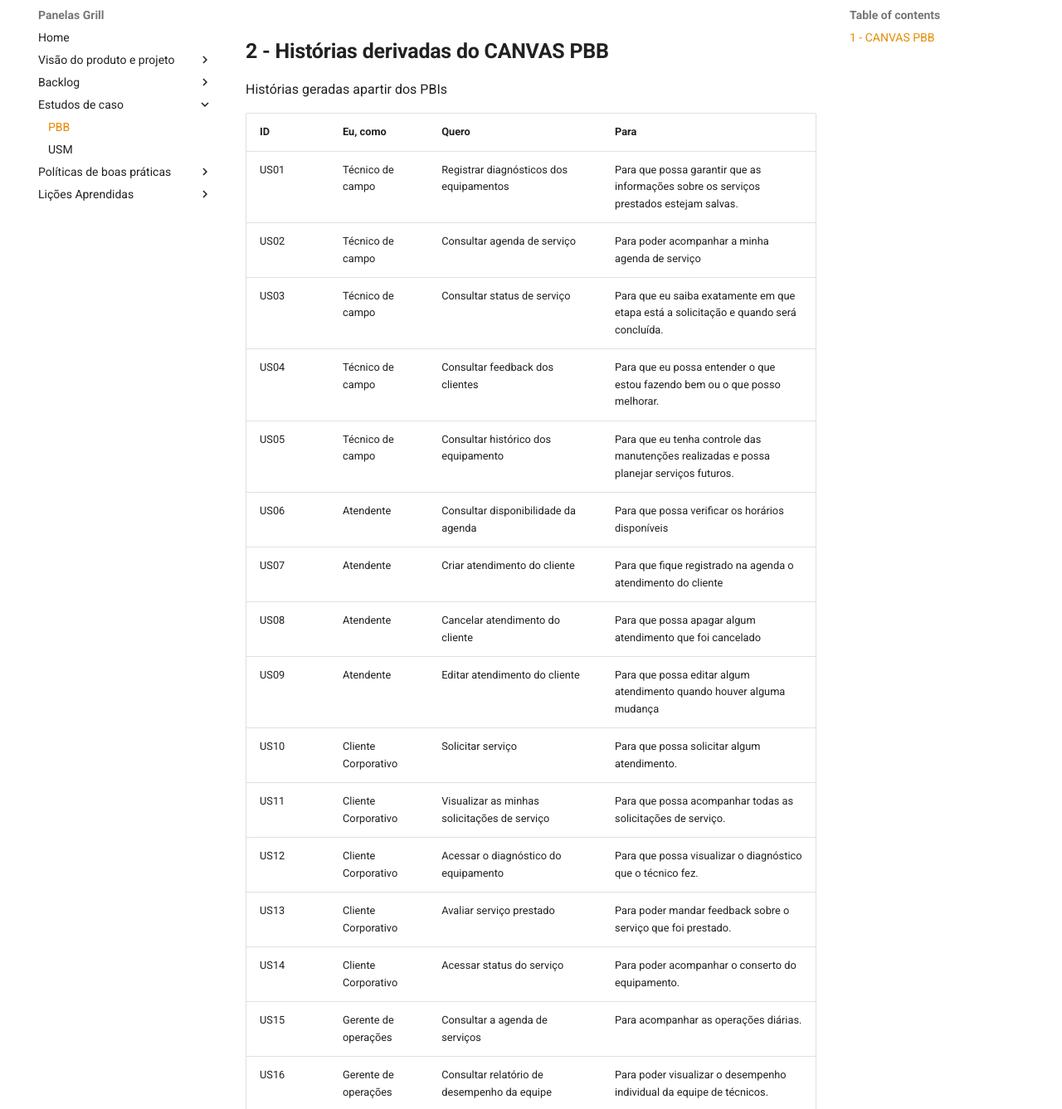
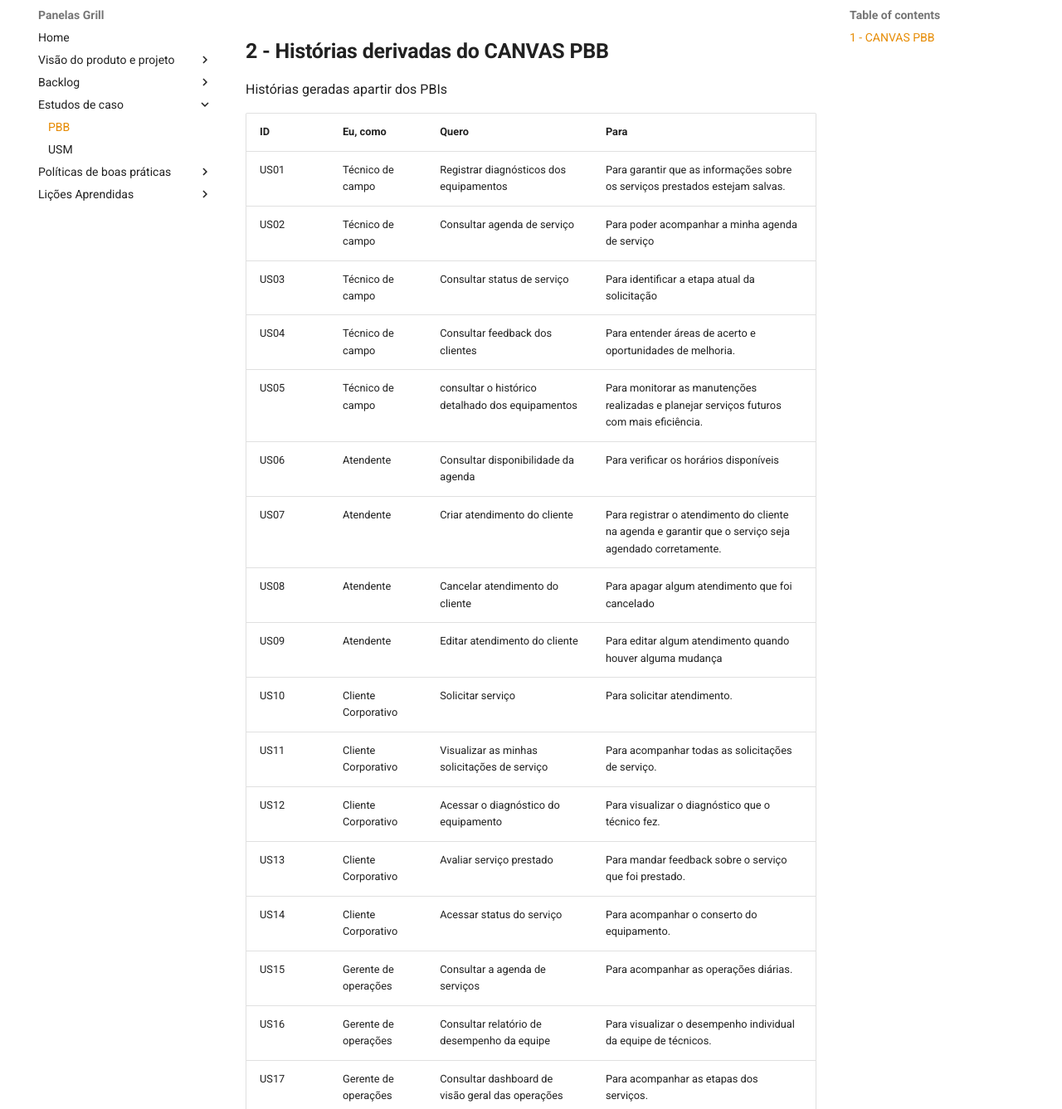
Before and after one commit to mdsreq-fga-unb/2024.2-T03-PanelasGrill, an MkDocs documentation site: the page built from docs/unidade3/pbb.md, in a window 1280 px wide and 1400 px high, scrolled down 762 px, cut to the strip 63-1400 px from the top of the window. Shown: the whole strip at 83% size. Built offline with MkDocs 1.6.1 and Material for MkDocs 9.7.7, drawn with Linux system fonts in a browser that asks for light colours; comment, search, counter and statistics services are not loaded; some of the changed text lies outside the part shown.

Commit message:
fix: arrumando alguns erros de português

```diff
--- a/docs/unidade3/pbb.md
+++ b/docs/unidade3/pbb.md
@@ -20,27 +20,27 @@ Histórias geradas apartir dos PBIs
 
 | **ID**                         | **Eu, como**                                | **Quero**                                                                                          | **Para**                                                                                          |
 |---------------------------------|--------------------------------------------|---------------------------------------------------------------------------------------------------|---------------------------------------------------------------------------------------------------|
-| US01  | Técnico de campo | Registrar diagnósticos dos equipamentos | Para que possa garantir que as informações sobre os serviços prestados estejam salvas.                                                                                          |
+| US01  | Técnico de campo | Registrar diagnósticos dos equipamentos | Para garantir que as informações sobre os serviços prestados estejam salvas.                                                                                          |
 | US02 | Técnico de campo | Consultar agenda de serviço | Para poder acompanhar a minha agenda de serviço                                                                                        |
-| US03 | Técnico de campo | Consultar status de serviço  | Para que eu saiba exatamente em que etapa está a solicitação e quando será concluída.                                                                                      |
-| US04 | Técnico de campo | Consultar feedback dos clientes  | Para que eu possa entender o que estou fazendo bem ou o que posso melhorar.                                                                                      |
-| US05 | Técnico de campo | Consultar histórico dos equipamento  | Para que eu tenha controle das manutenções realizadas e possa planejar serviços futuros.                                                                                       |
-| US06 | Atendente | Consultar disponibilidade da agenda | Para que possa verificar os horários disponíveis                                                                                        |
-| US07 | Atendente | Criar atendimento do cliente  | Para que fique registrado na agenda o atendimento do cliente                                                                                        |
-| US08 | Atendente | Cancelar atendimento do cliente | Para que possa apagar algum atendimento que foi cancelado                                                                                       |
-| US09 | Atendente | Editar atendimento do cliente | Para que possa editar algum atendimento quando houver alguma mudança                                                                                       |
-| US10    | Cliente Corporativo      | Solicitar serviço                                            | Para que possa solicitar algum atendimento.                                                      |
-| US11    | Cliente Corporativo      | Visualizar as minhas solicitações de serviço                 | Para que possa acompanhar todas as solicitações de serviço.                                      |
-| US12    | Cliente Corporativo      | Acessar o diagnóstico do equipamento                         | Para que possa visualizar o diagnóstico que o técnico fez.                                       |
-| US13    | Cliente Corporativo      | Avaliar serviço prestado                                     | Para poder mandar feedback sobre o serviço que foi prestado.                                     |
-| US14    | Cliente Corporativo      | Acessar status do serviço                                    | Para poder acompanhar o conserto do equipamento.                                                 |
+| US03 | Técnico de campo | Consultar status de serviço  | Para identificar a etapa atual da solicitação                                                                                      |
+| US04 | Técnico de campo | Consultar feedback dos clientes  | Para entender áreas de acerto e oportunidades de melhoria.                                                                                     |
+| US05 | Técnico de campo | consultar o histórico detalhado dos equipamentos | Para monitorar as manutenções realizadas e planejar serviços futuros com mais eficiência.                                                                                       |
+| US06 | Atendente | Consultar disponibilidade da agenda | Para verificar os horários disponíveis                                                                                        |
+| US07 | Atendente | Criar atendimento do cliente  | Para registrar o atendimento do cliente na agenda e garantir que o serviço seja agendado corretamente. |
+| US08 | Atendente | Cancelar atendimento do cliente | Para apagar algum atendimento que foi cancelado                                                                                       |
+| US09 | Atendente | Editar atendimento do cliente | Para editar algum atendimento quando houver alguma mudança                                                                                       |
+| US10    | Cliente Corporativo      | Solicitar serviço                                            | Para solicitar atendimento.                                                      |
+| US11    | Cliente Corporativo      | Visualizar as minhas solicitações de serviço                 | Para acompanhar todas as solicitações de serviço.                                      |
+| US12    | Cliente Corporativo      | Acessar o diagnóstico do equipamento                         | Para visualizar o diagnóstico que o técnico fez.                                       |
+| US13    | Cliente Corporativo      | Avaliar serviço prestado                                     | Para mandar feedback sobre o serviço que foi prestado.                                     |
+| US14    | Cliente Corporativo      | Acessar status do serviço                                    | Para acompanhar o conserto do equipamento.                                                 |
 | US15    | Gerente de operações     | Consultar a agenda de serviços                               | Para acompanhar as operações diárias.                                                           |
-| US16    | Gerente de operações     | Consultar relatório de desempenho da equipe                  | Para poder visualizar o desempenho individual da equipe de técnicos.                            |
-| US17    | Gerente de operações     | Consultar dashboard de visão geral das operações             | Para poder acompanhar as etapas dos serviços.                                                   |
-| US18    | Gerente de operações     | Consultar o relatório de avaliação do cliente                | Para poder acompanhar os feedbacks dos clientes.                                                 |
-| US19    | Gerente de operações     | Exportar para Excel o dashboard de visão geral das operações | Para que possa extrair do sistema e apresentar em outros lugares o relatório.                   |
-| US20    | Gerente de operações     | Exportar para PDF o relatório de avaliação do cliente        | Para que possa extrair do sistema e apresentar em outros lugares o relatório.                   |
-| US21    | Gerente de operações     | Exportar para PDF o relatório de desempenho da equipe        | Para que possa extrair do sistema e apresentar em outros lugares o relatório.                   |
+| US16    | Gerente de operações     | Consultar relatório de desempenho da equipe                  | Para visualizar o desempenho individual da equipe de técnicos.                            |
+| US17    | Gerente de operações     | Consultar dashboard de visão geral das operações             | Para acompanhar as etapas dos serviços.                                                   |
+| US18    | Gerente de operações     | Consultar o relatório de avaliação do cliente                | Para acompanhar os feedbacks dos clientes.                                                 |
+| US19    | Gerente de operações     | Exportar para Excel o dashboard de visão geral das operações | Para extrair do sistema e apresentar em outros lugares o relatório.                   |
+| US20    | Gerente de operações     | Exportar para PDF o relatório de avaliação do cliente        | Para extrair do sistema e apresentar em outros lugares o relatório.                   |
+| US21    | Gerente de operações     | Exportar para PDF o relatório de desempenho da equipe        | Para extrair do sistema e apresentar em outros lugares o relatório.                   |
 
 
 ## **3 - Histórias com critérios de aceitação declarados**
@@ -57,7 +57,7 @@ Histórias geradas apartir dos PBIs
     </ul>
   </li>
   <li>
-    <strong>US02: Eu, como técnico de campo, quero consultar a agenda de serviço, para poder visualizar os próximos atendimentos da minha agenda.</strong>
+    <strong>US02: Eu, como técnico de campo, quero consultar a agenda de serviço, para poder acompanhar a minha agenda de serviço</strong>
     <ul>
       <li><strong>A -</strong> A agenda exibe o endereço, tipo de serviço e informações adicionais do cliente para cada atendimento.
       </li>
@@ -66,7 +66,7 @@ Histórias geradas apartir dos PBIs
     </ul>
   </li>
   <li>
-    <strong>US05:  Eu, como técnico de campo,  quero  consultar históricos dos equipamentos, para que eu tenha controle das manutenções realizadas e possa planejar serviços futuros.</strong>
+    <strong>US05:  Eu, como técnico de campo,  quero  consultar históricos dos equipamentos, para monitorar as manutenções realizadas e planejar serviços futuros com mais eficiência.</strong>
     <ul>
       <li><strong>A -</strong> É permitido buscar o histórico de um equipamento por numero de protocolo ou cliente.
       </li>
@@ -75,7 +75,7 @@ Histórias geradas apartir dos PBIs
     </ul>
   </li>
   <li>
-    <strong>US06: Eu. como atendente, quero consultar a disponibilidade da agenda, para que possa verificar os horários disponíveis  </strong>
+    <strong>US06: Eu. como atendente, quero consultar a disponibilidade da agenda, para verificar os horários disponíveis </strong>
     <ul>
       <li><strong>A -</strong> A disponibilidade da agenda é atualizada automaticamente, refletindo alterações feitas por outros atendentes ou eventos no sistema.
       </li>
@@ -85,7 +85,7 @@ Histórias geradas apartir dos PBIs
     </ul>
   </li>
   <li>
-    <strong>US07: Eu, como atendente, quero criar atendimento do cliente, para que fique registrado na agenda o atendimento do cliente.  </strong>
+    <strong>US07: Eu, como atendente, quero criar atendimento do cliente, para registrar o atendimento do cliente na agenda e garantir que o serviço seja agendado corretamente. </strong>
     <ul>
       <li><strong>A -</strong> A atendente deve registrar as informações obrigatórias do cliente (nome, contato e endereço) do serviço solicitado.
       </li>
@@ -94,7 +94,7 @@ Histórias geradas apartir dos PBIs
     </ul>
   </li>
   <li>
-    <strong>US10: Eu, como cliente corporativo, quero solicitar serviço, para que possa solicitar algum atendimento. </strong>
+    <strong>US10: Eu, como cliente corporativo, quero solicitar serviço, para solicitar atendimento. </strong>
     <ul>
       <li><strong>A -</strong> O cliente deve preencher campos obrigatórios(Nome, Endereço, tipo de aparelho).
       </li>
@@ -111,7 +111,7 @@ Histórias geradas apartir dos PBIs
     </ul>
   </li>
   <li>
-    <strong>US16: Eu,como gerente de operações quero consultar relatório de desempenho de equipe, para poder visualizar o desempenho individual da equipe de técnicos.</strong>
+    <strong>US16: Eu,como gerente de operações quero consultar relatório de desempenho de equipe, para visualizar o desempenho individual da equipe de técnicos.</strong>
     <ul>
       <li><strong>A -</strong> O relatório apresenta o desempenho individual de cada técnico (Total de serviços realizados e percentual de feedbacks positivos recebidos).
       </li>
@@ -129,7 +129,7 @@ Histórias geradas apartir dos PBIs
     </ul>
   </li>
   <li>
-    <strong>US18:  Eu, como gerente de operações , quero consultar relatório de avaliação do cliente, para poder acompanhar os feedbacks dos clientes.</strong>
+    <strong>US18:  Eu, como gerente de operações , quero consultar relatório de avaliação do cliente, para acompanhar os feedbacks dos clientes.</strong>
     <ul>
       <li><strong>A -</strong>O sistema deve exibir um relatório consolidado com os feedbacks recebidos dos clientes, incluindo avaliações numéricas (1 a 5 estrelas) e comentários textuais.
       </li>
@@ -191,7 +191,7 @@ Histórias geradas apartir dos PBIs
             </ol>
         </li>
         <li>
-            <strong>US07:</strong> Eu, como atendente, quero criar atendimento do cliente, para que fique registrado na agenda o atendimento do cliente.
+            <strong>US07:</strong> Eu, como atendente, quero criar atendimento do cliente, para registrar o atendimento do cliente na agenda e garantir que o serviço seja agendado corretamente.
             <ol type="a">
                 <li>
                     <strong>Atendente cria agendamento com todos os dados obrigatórios (nome, contato e endereço)</strong>
@@ -228,7 +228,7 @@ Histórias geradas apartir dos PBIs
             </ol>
         </li>
         <li>
-            <strong>US10:</strong> Eu, como cliente corporativo, quero solicitar serviço, para que possa solicitar algum atendimento.
+            <strong>US10:</strong> Eu, como cliente corporativo, quero solicitar serviço, para solicitar atendimento.
             <ol type="a">
                 <li>
                     <strong>Cliente corporativo solicita serviço com todos os dados obrigatórios (Nome, endereço etipo de aparelho).</strong>
@@ -296,7 +296,7 @@ Histórias geradas apartir dos PBIs
             </ol>
         </li>
         <li>
-            <strong>US16:</strong> Eu, como gerente de operações, quero consultar relatório de desempenho de equipe, para poder visualizar o desempenho individual da equipe de técnicos.
+            <strong>US16:</strong> Eu, como gerente de operações, quero consultar relatório de desempenho de equipe, para visualizar o desempenho individual da equipe de técnicos.
             <ol type="a">
                 <li>
                     <strong>Gerente consulta relatório com dados disponíveis</strong>
```
